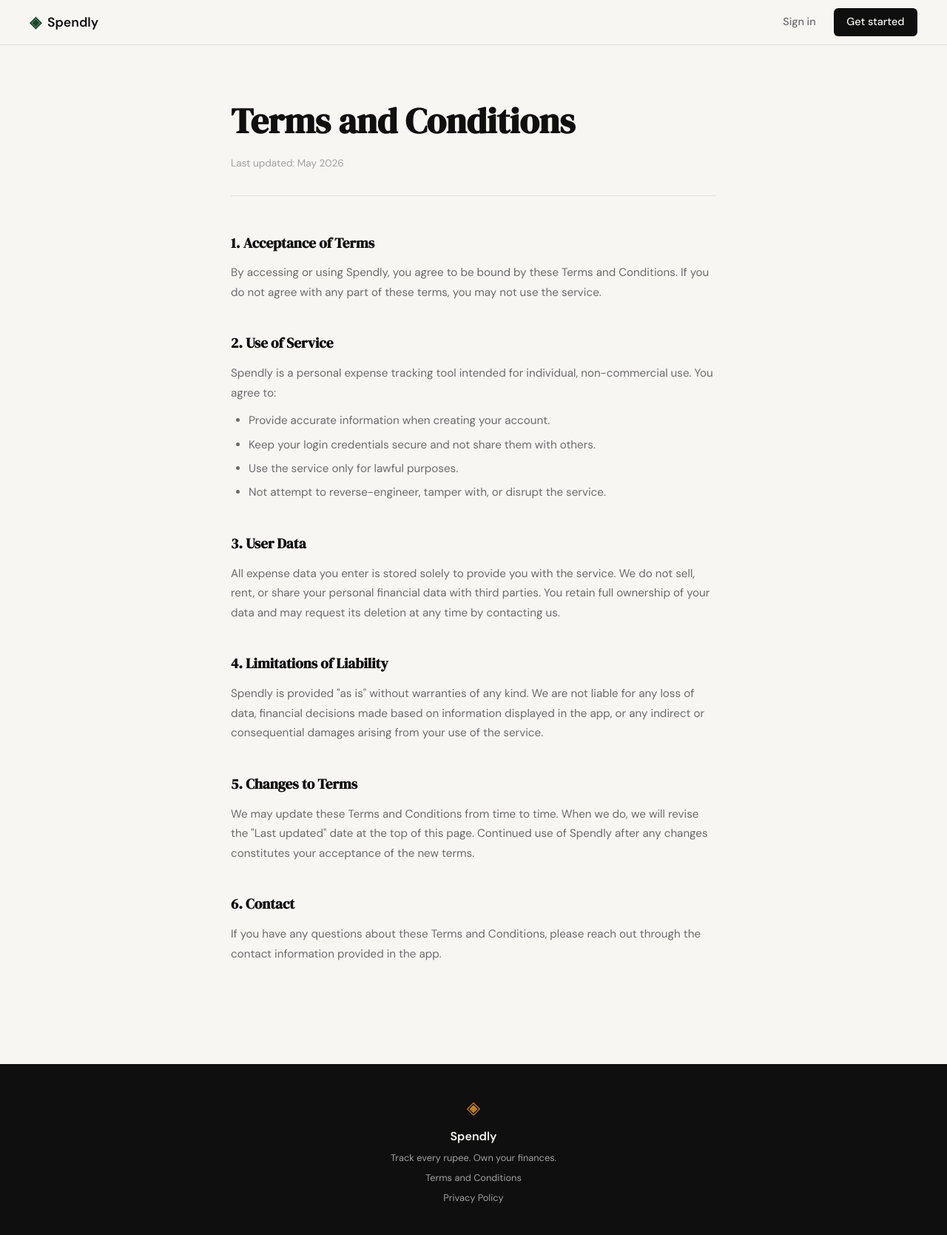
After one commit to Bikash123456789/Spendly_Claude_Code, a Flask app: page /terms in a window 1280 px wide. The commit adds this page. Shown: the whole page at 74% size. Run offline with Flask 3, Linux system fonts and the light colour scheme.

Commit message:
landing: add terms and conditions page and route

```diff
--- a/app.py
+++ b/app.py
@@ -20,6 +20,11 @@ def register():
 @app.route("/login")
 def login():
     return render_template("login.html")
+
+
+@app.route("/terms")
+def terms():
+    return render_template("terms.html")
 
 
 # ------------------------------------------------------------------ #
--- a/static/css/style.css
+++ b/static/css/style.css
@@ -478,6 +478,63 @@ a { color: inherit; text-decoration: none; }
 .auth-switch a:hover { text-decoration: underline; }
 
 /* ------------------------------------------------------------------ */
+/* Legal pages (Terms, Privacy)                                        */
+/* ------------------------------------------------------------------ */
+
+.legal-page {
+    padding: 4rem 2rem 6rem;
+    max-width: 720px;
+    margin: 0 auto;
+}
+
+.legal-title {
+    font-family: var(--font-display);
+    font-size: clamp(2rem, 4vw, 3rem);
+    color: var(--ink);
+    margin-bottom: 0.5rem;
+}
+
+.legal-updated {
+    font-size: 0.85rem;
+    color: var(--ink-faint);
+    margin-bottom: 3rem;
+    padding-bottom: 2rem;
+    border-bottom: 1px solid var(--border);
+}
+
+.legal-section {
+    margin-bottom: 2.5rem;
+}
+
+.legal-section h2 {
+    font-family: var(--font-display);
+    font-size: 1.2rem;
+    color: var(--ink);
+    margin-bottom: 0.75rem;
+}
+
+.legal-section p {
+    font-size: 0.95rem;
+    color: var(--ink-muted);
+    line-height: 1.75;
+    margin-bottom: 0.75rem;
+}
+
+.legal-section ul {
+    list-style: disc;
+    padding-left: 1.5rem;
+    display: flex;
+    flex-direction: column;
+    gap: 0.4rem;
+}
+
+.legal-section ul li {
+    font-size: 0.95rem;
+    color: var(--ink-muted);
+    line-height: 1.7;
+}
+
+/* ------------------------------------------------------------------ */
 /* Footer                                                              */
 /* ------------------------------------------------------------------ */
 
@@ -507,6 +564,14 @@ a { color: inherit; text-decoration: none; }
     color: var(--ink-faint);
 }
 
+.footer-inner a {
+    font-size: 0.8rem;
+    color: var(--ink-faint);
+    transition: color 0.2s;
+}
+
+.footer-inner a:hover { color: var(--paper); }
+
 /* ------------------------------------------------------------------ */
 /* Responsive                                                          */
 /* ------------------------------------------------------------------ */
--- a/templates/base.html
+++ b/templates/base.html
@@ -34,7 +34,7 @@
             <span class="brand-icon">◈</span>
             <span class="footer-name">Spendly</span>
             <p class="footer-copy">Track every rupee. Own your finances.</p>
-            <a href="#">Terms and Conditions</a>
+            <a href="{{ url_for('terms') }}">Terms and Conditions</a>
             <a href="#">Privacy Policy</a>
         </div>
     </footer>
--- /dev/null
+++ b/templates/terms.html
@@ -0,0 +1,50 @@
+{% extends "base.html" %}
+
+{% block title %}Terms and Conditions — Spendly{% endblock %}
+
+{% block content %}
+
+<section class="legal-page">
+    <div class="legal-inner">
+        <h1 class="legal-title">Terms and Conditions</h1>
+        <p class="legal-updated">Last updated: May 2026</p>
+
+        <div class="legal-section">
+            <h2>1. Acceptance of Terms</h2>
+            <p>By accessing or using Spendly, you agree to be bound by these Terms and Conditions. If you do not agree with any part of these terms, you may not use the service.</p>
+        </div>
+
+        <div class="legal-section">
+            <h2>2. Use of Service</h2>
+            <p>Spendly is a personal expense tracking tool intended for individual, non-commercial use. You agree to:</p>
+            <ul>
+                <li>Provide accurate information when creating your account.</li>
+                <li>Keep your login credentials secure and not share them with others.</li>
+                <li>Use the service only for lawful purposes.</li>
+                <li>Not attempt to reverse-engineer, tamper with, or disrupt the service.</li>
+            </ul>
+        </div>
+
+        <div class="legal-section">
+            <h2>3. User Data</h2>
+            <p>All expense data you enter is stored solely to provide you with the service. We do not sell, rent, or share your personal financial data with third parties. You retain full ownership of your data and may request its deletion at any time by contacting us.</p>
+        </div>
+
+        <div class="legal-section">
+            <h2>4. Limitations of Liability</h2>
+            <p>Spendly is provided "as is" without warranties of any kind. We are not liable for any loss of data, financial decisions made based on information displayed in the app, or any indirect or consequential damages arising from your use of the service.</p>
+        </div>
+
+        <div class="legal-section">
+            <h2>5. Changes to Terms</h2>
+            <p>We may update these Terms and Conditions from time to time. When we do, we will revise the "Last updated" date at the top of this page. Continued use of Spendly after any changes constitutes your acceptance of the new terms.</p>
+        </div>
+
+        <div class="legal-section">
+            <h2>6. Contact</h2>
+            <p>If you have any questions about these Terms and Conditions, please reach out through the contact information provided in the app.</p>
+        </div>
+    </div>
+</section>
+
+{% endblock %}
```
Also changed, not shown: requirements.txt (line endings or trailing spaces).
